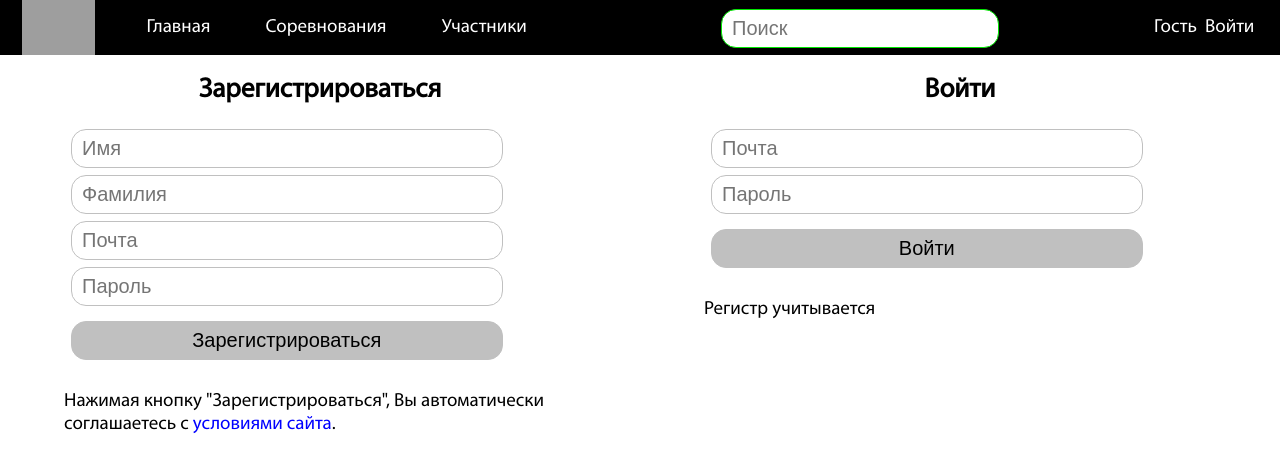
After one commit to kosyachniy/projectivity, a Flask app: template app/templates/login.html in a window 1280 px wide. The commit adds this page. Shown: the top 472 px of the page. Run offline with Flask 2, Linux system fonts and the light colour scheme; the template is opened without the code that fills it, so the values that code supplies are empty; grey boxes are pictures that could not be loaded.

Commit message:
Add login

```diff
--- a/app/login.py
+++ b/app/login.py
@@ -1,11 +1,11 @@
 from flask import render_template
 from app import app
 
-@app.route('/index')
+@app.route('/login')
 def login():
 	pass
 
-	return render_template('index.html',
-		title = 'Логин',
+	return render_template('login.html',
+		title = 'Логин', #Аккаунт
 		description = 'Регистрация / авторизация',
 	)
--- a/app/out.py
+++ b/app/out.py
@@ -3,6 +3,8 @@ from app import app
 
 @app.route('/out')
 def out():
+	print(user)
 	user = {'login': None}
 
-	return redirect(request.url, code=302)
+	print(request.data)
+	return '<script>document.location.href = document.referrer</script>' #redirect(request.url, code=302)
--- a/app/static/main.css
+++ b/app/static/main.css
@@ -212,7 +212,7 @@ input[type="file"] {border: 0;}
 }
 
 .title-notes {
-	margin:  2.5% 0 4% 20%;
+	margin:  13px 0 20px 20px;
 }
 
 .notes a > div {
--- /dev/null
+++ b/app/templates/login.html
@@ -0,0 +1,47 @@
+{% extends "main.html" %}
+{% block cont %}
+
+<style>
+.login {width: 40%; padding: 0 5% 0 5%;}
+.login:last-child {padding: 0 0 0 5%;}
+font {
+	font-size: 1.7rem;
+	font-weight: bold;
+	width: 100%;
+	text-align: center;
+	display: block;
+	padding: 20px 0 15px 0;
+}
+
+@media all and (max-width: 800px) {
+	.login {
+		width: 90%;
+		padding: 0 0 0 7%;
+	}
+}
+</style>
+
+<div class="login">
+	<font>Зарегистрироваться</font>
+	<form action="signup" method="post">
+		<input type="text" name="name" placeholder="Имя" required>
+		<input type="text" name="surname" placeholder="Фамилия" required>
+		<input type="email" name="mail" placeholder="Почта" readonly onfocus="this.removeAttribute('readonly')" required>
+		<input type="password" name="pas" placeholder="Пароль" readonly onfocus="this.removeAttribute('readonly')" required>
+		<input type="submit" value="Зарегистрироваться">
+	</form>
+	<br><br>
+	Нажимая кнопку "Зарегистрироваться", Вы автоматически соглашаетесь с <a href="privacy" style="color: blue;">условиями сайта</a>.
+</div><div class="login">
+	<font>Войти</font>
+	<form action="signin" method="post">
+		<input placeholder="Почта" name="user" required>
+		<input type="password" placeholder="Пароль" name="pas" required>
+		<input type="submit" value="Войти">
+	</form>
+	<br><br>
+	Регистр учитывается
+	<br><br>
+	</div>
+
+{% endblock %}
--- a/app/templates/main.html
+++ b/app/templates/main.html
@@ -40,8 +40,8 @@ function change() {
 	<div class="header" onclick="change(this);">
 		<img src="static/logo.png" >
 		<a href="/"><div>Главная</div></a>
-		<a href="/notes"><div>Статьи</div></a>
-		<a href="/services"><div>Услуги</div></a>
+		<a href="/competions"><div>Соревнования</div></a>
+		<a href="/participants"><div>Участники</div></a>
 
 	</div>
 
```
Also changed, not shown: 1 other file.
